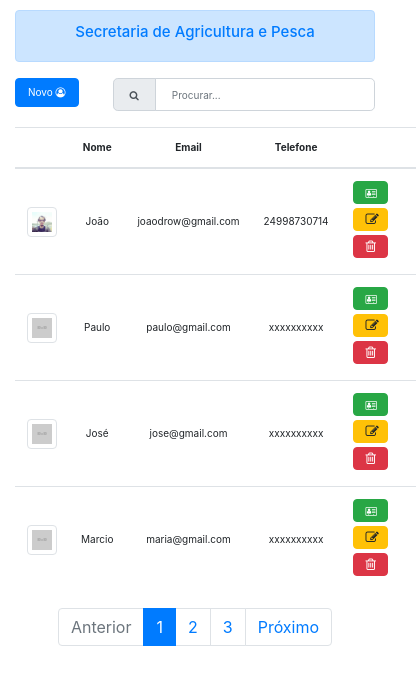
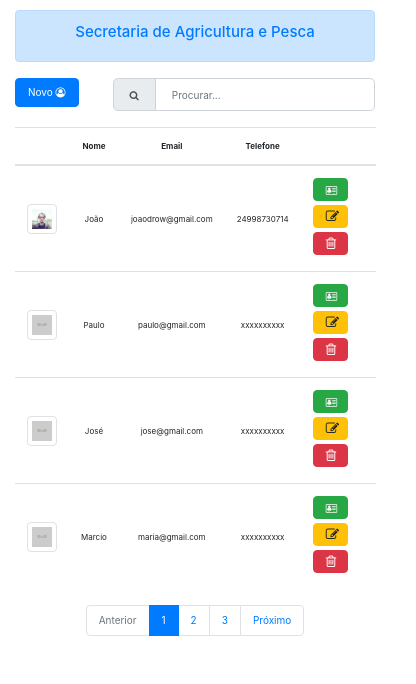
Before and after one commit to joaoAugustoParaty/FormularioSecretaria, a plain HTML site: page index.html in a window 390 px wide. Shown: the whole page, 416 px wide, since content can reach past the window. Drawn offline with nearby package versions, Linux system fonts and the light colour scheme; placeholder pictures from the web are drawn by us.

Commit message:
Update style.css

```diff
--- a/css/style.css
+++ b/css/style.css
@@ -15,7 +15,10 @@
     padding-top: 25%;
     opacity: .80;
   }
-
+  *{
+    margin: 0;
+    padding: 0;
+  }
   @media(max-width: 890px){
     .table img{
       max-width: 60px;
@@ -83,6 +86,10 @@
   }
 
   @media(max-width: 450px){
+
+    .container .table{
+      font-size: 8px;
+    }
     .table a{
       font-size: 10px;
       padding-bottom: 5px;
@@ -94,4 +101,8 @@
       margin-right: 10px;
       padding-right: 10px;
     }
+
+    #pagination{
+      font-size: 10px;
+    }
   }
```
